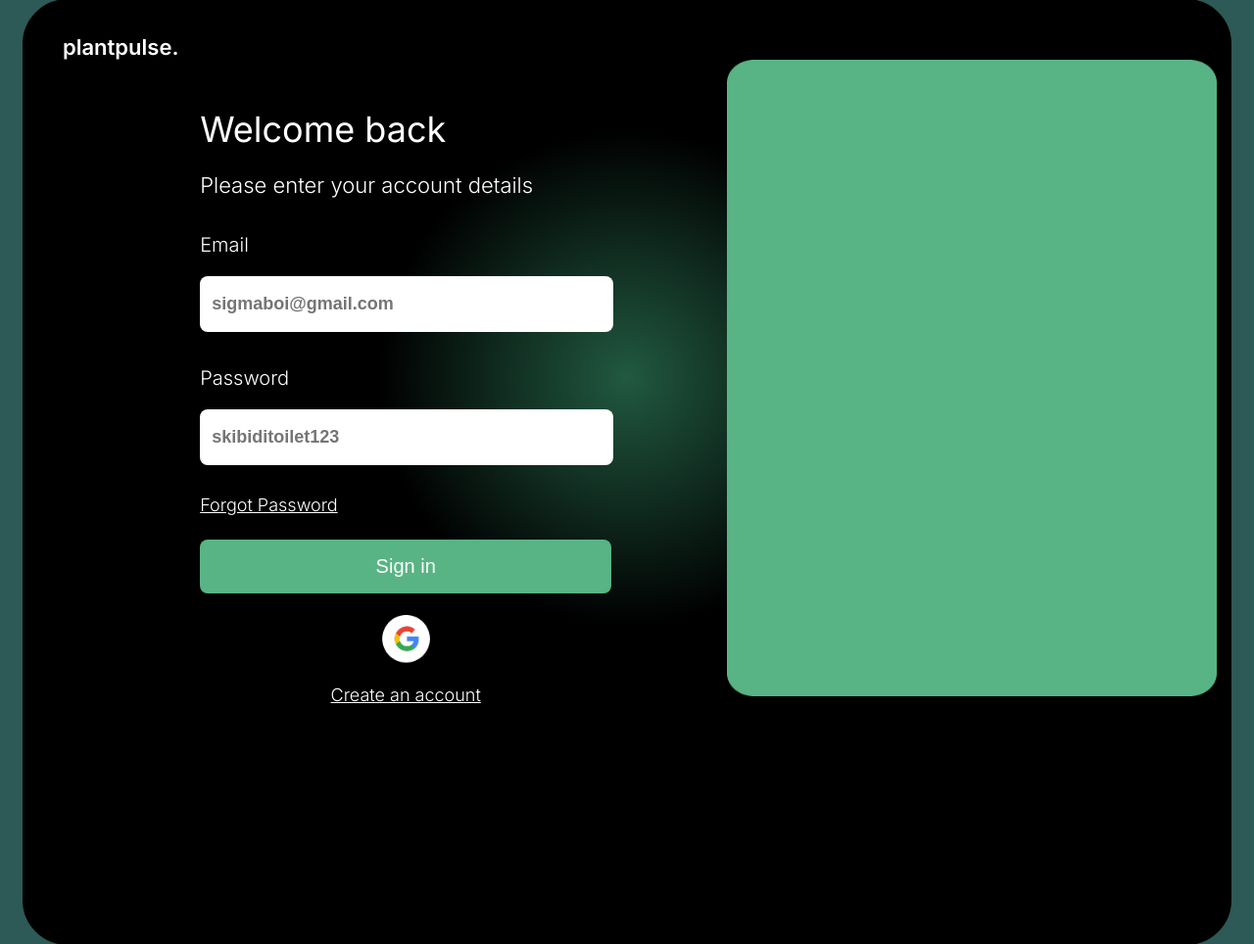
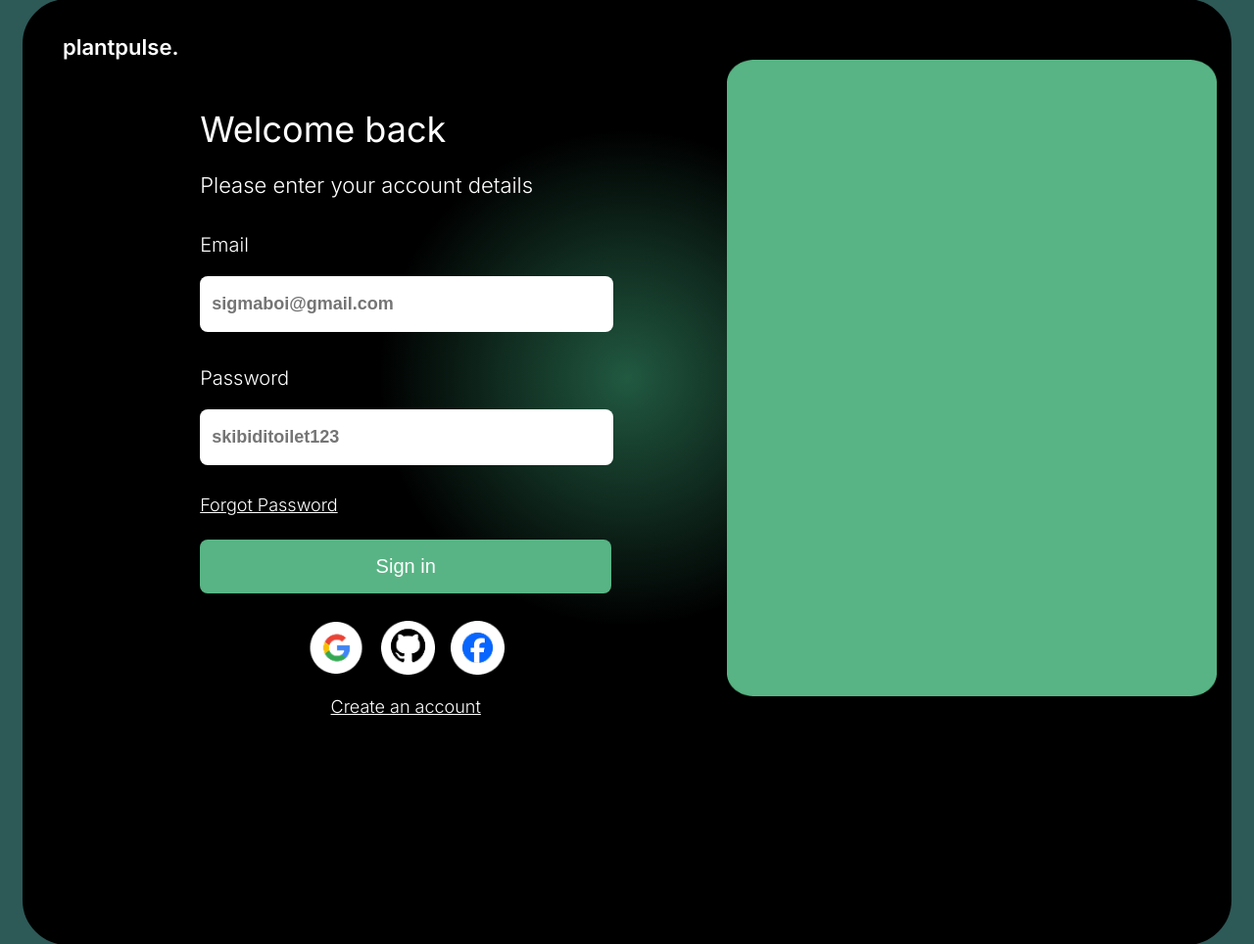
Before and after one commit to kylewxng/plant-pulse, a Flask app: page / in a window 1280 px wide. Shown: the part 51-1015 px from the top of the page at 98% size. Run offline with Flask 2, Linux system fonts and the light colour scheme; some libraries are stand-ins or nearby versions.

Commit message:
added github and facebook buttons

```diff
--- a/static/login.css
+++ b/static/login.css
@@ -1,5 +1,5 @@
 body {
-  background-color: #2D5957;
+  background-color: #2d5957;
   overflow: hidden;
   font-family: "Inter", sans-serif;
   font-weight: 300;
@@ -27,6 +27,7 @@ body {
   left: 58%;
   width: 500px;
   height: 650px;
+  transition: transform 0.5s ease;
 }
 
 .title-text {
@@ -70,7 +71,7 @@ p {
 }
 
 .sign-in-button {
-  background-color: #58B484;
+  background-color: #58b484;
   color: white;
   padding: 12px;
   border-radius: 8px;
@@ -104,7 +105,32 @@ h3 {
   margin-bottom: 16px;
 }
 
+.sign-in-icons {
+  display: flex;
+  flex-direction: row;
+  justify-content: center;
+  width: 100%;
+}
+
 .google-sign-in-button {
+  height: 60px;
+  width: 60px;
+  cursor: pointer;
+  align-self: center;
+  margin-top: 29px;
+  margin-right: 16px;
+}
+
+.github-sign-in-button {
+  height: 55px;
+  width: 55px;
+  cursor: pointer;
+  align-self: center;
+  margin-top: 22px;
+  margin-right: 16px;
+}
+
+.facebook-sign-in-button {
   height: 55px;
   width: 55px;
   cursor: pointer;
@@ -125,8 +151,6 @@ h3 {
   color: white;
   text-decoration: underline;
 }
-
-
 
 /* Mobile Responsive */
 @media screen and (max-width: 768px) {
@@ -166,3 +190,23 @@ h3 {
     font-size: 16px;
   }
 }
+
+/* Define the move-up animation */
+@keyframes moveUp {
+  0% {
+    transform: translateY(0);
+  }
+  100% {
+    transform: translateY(-50px); /* Moves the element up */
+  }
+}
+
+/* Add move-up class to trigger the animation */
+.move-up {
+  animation: moveUp 0.5s forwards; /* 0.5s is the duration of the animation */
+}
+
+/* Add move-down class to reverse the animation */
+.move-down {
+  animation: moveUp 0.5s reverse forwards;
+}
--- a/templates/login.html
+++ b/templates/login.html
@@ -22,10 +22,14 @@
       <input id = "loginPass" type="password" class="input-box" placeholder="skibiditoilet123" required/>
       <a class="forgot-password-link">Forgot Password</a>
       <button id = "loginSubmit" type="submit" class="sign-in-button">Sign in</button>
-      <img id="googleSignIn"src="../static/images/google icon.png" class="google-sign-in-button"/>
+      <div class="sign-in-icons">
+        <img id="googleLogIn" src="../static/images/google icon.png" class="google-sign-in-button"/>
+        <img id="githubLogIn" src="../static/images/github icon.png" class="github-sign-in-button"/>
+        <img id="facebookLogIn" src="../static/images/facebook icon.png" class="facebook-sign-in-button"/>
+      </div>
       <a id="createAccount" class="create-account-link" style="color: white" href="signup.html">Create an account</a>
     </div>
-    <img class="green-rectangle" src="../static/images/green-rectangle.png">
+    <img id="green-rectangle" class="green-rectangle" data-target="main-rectangle" src="../static/images/green-rectangle.png">
     <script src="{{ url_for('static', filename='bundle.js') }}"></script>
     <script src="{{ url_for('static', filename='script.js') }}"></script>
   </main>
```
Also changed, not shown: static/firebase.js (+41 -31 lines), static/signup.css (+25 -0 lines), templates/signup.html (+6 -2 lines), static/images/facebook icon.png (added), static/images/github icon.png (added).
